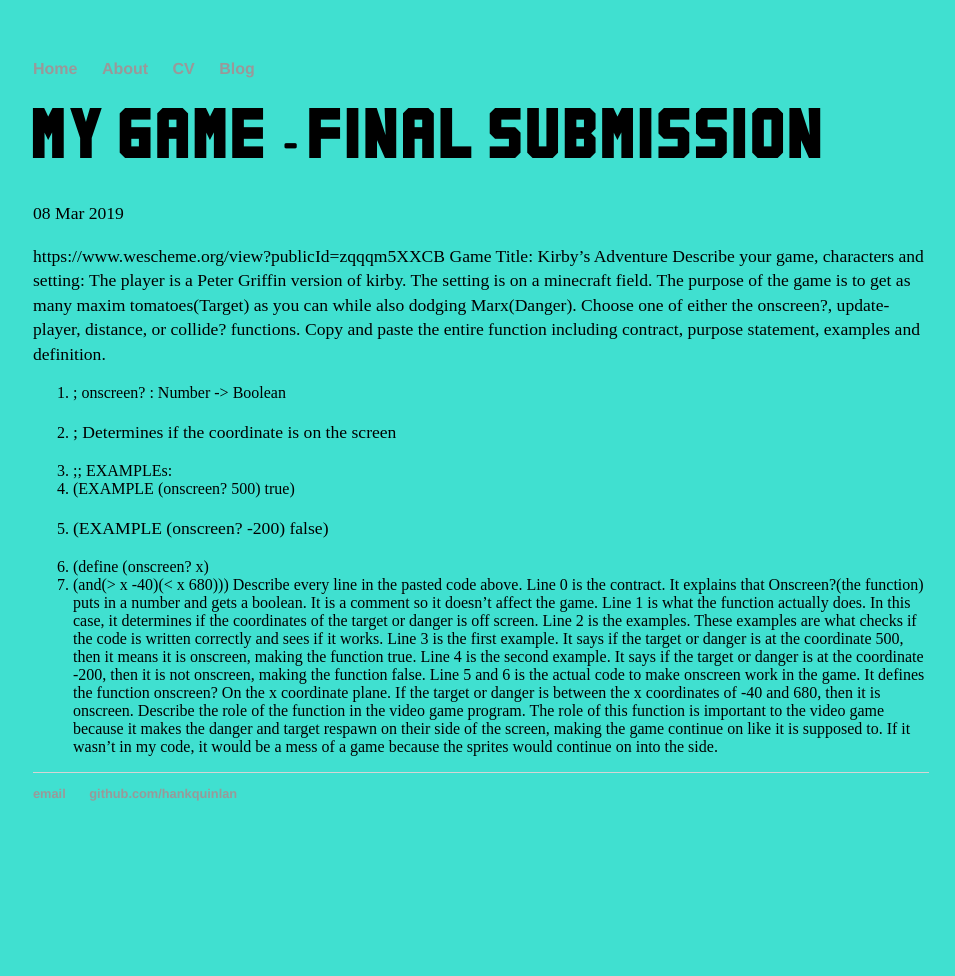
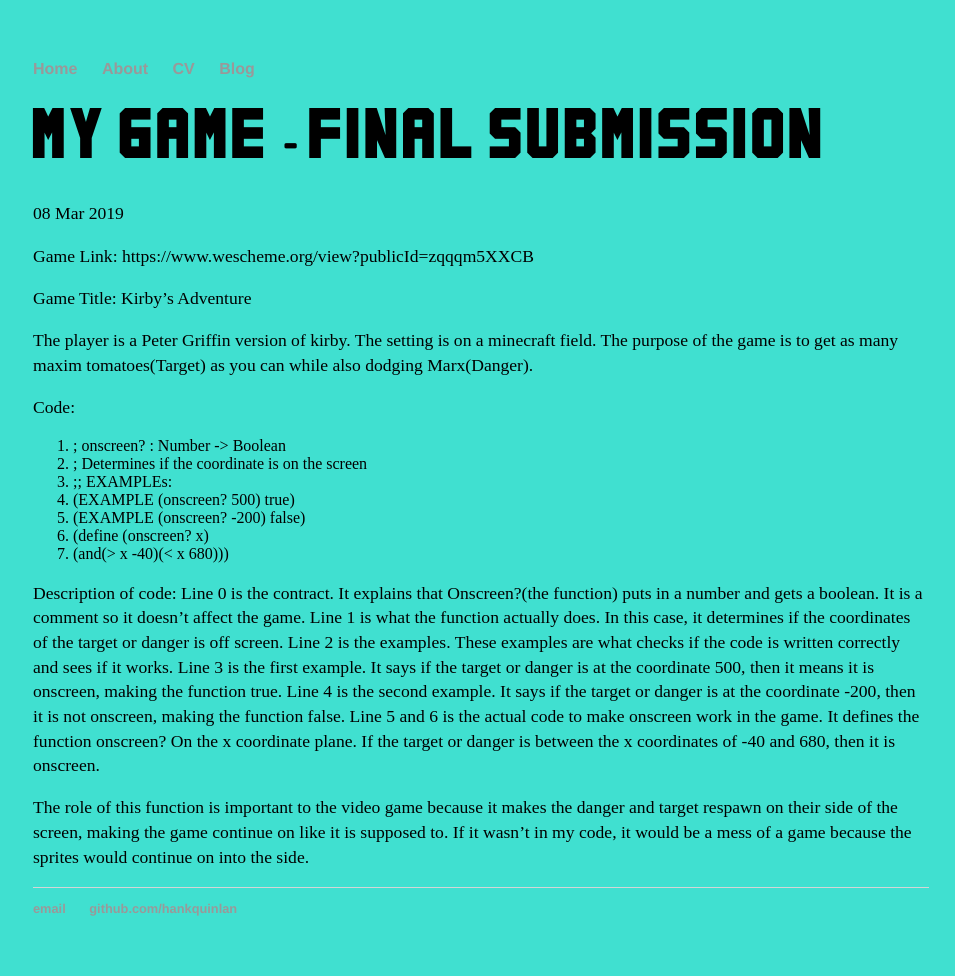
Before and after one commit to tylerm2204/tylerm2204.github.io, a Jekyll site: the page built from _posts/2019-03-08-game-final.md, in a window 1280 px wide. Shown: the whole page, without its empty margins (159-1114 px from the left). Built offline with Jekyll 4.4.1, drawn with Linux system fonts in a browser that asks for light colours; before the commit the page ends 900 px from its top, so only the background shows below that.

Commit message:
Update 2019-03-08-game-final.md

```diff
--- a/_posts/2019-03-08-game-final.md
+++ b/_posts/2019-03-08-game-final.md
@@ -3,22 +3,22 @@
 title: "My Game - Final Submission"
 date: 2019-03-08
 ---
-https://www.wescheme.org/view?publicId=zqqqm5XXCB
-Game Title:
-Kirby’s Adventure
-Describe your game, characters and setting:
+Game Link: https://www.wescheme.org/view?publicId=zqqqm5XXCB
+
+Game Title: Kirby’s Adventure
+
 The player is a Peter Griffin version of kirby. The setting is on a minecraft field. The purpose of the game is to get as many maxim tomatoes(Target) as you can while also dodging Marx(Danger).
-Choose one of either the onscreen?, update-player, distance, or collide? functions. Copy and paste the entire function including contract, purpose statement, examples and definition.
+
+Code:
 0. ; onscreen? : Number -> Boolean
 1. ; Determines if the coordinate is on the screen
-
 2. ;; EXAMPLEs:
 3. (EXAMPLE (onscreen? 500) true)
 4. (EXAMPLE (onscreen? -200) false)
-
 5. (define (onscreen? x)
 6. (and(> x -40)(< x 680)))
-Describe every line in the pasted code above.
+
+Description of code:
 Line 0 is the contract. It explains that Onscreen?(the function) puts in a number and gets a boolean. It is a comment so it doesn’t affect the game. Line 1 is what the function actually does. In this case, it determines if the coordinates of the target or danger is off screen. Line 2 is the examples. These examples are what checks if the code is written correctly and sees if it works. Line 3 is the first example. It says if the target or danger is at the coordinate 500, then it means it is onscreen, making the function true. Line 4 is the second example. It says if the target or danger is at the coordinate -200, then it is not onscreen, making the function false. Line 5 and 6 is the actual code to make onscreen work in the game. It defines the function onscreen? On the x coordinate plane. If the target or danger is between the x coordinates of -40 and 680, then it is onscreen.
-Describe the role of the function in the video game program.
+
 The role of this function is important to the video game because it makes the danger and target respawn on their side of the screen, making the game continue on like it is supposed to. If it wasn’t in my code, it would be a mess of a game because the sprites would continue on into the side.
```
